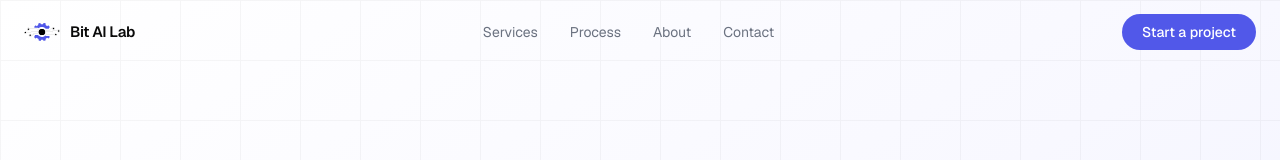
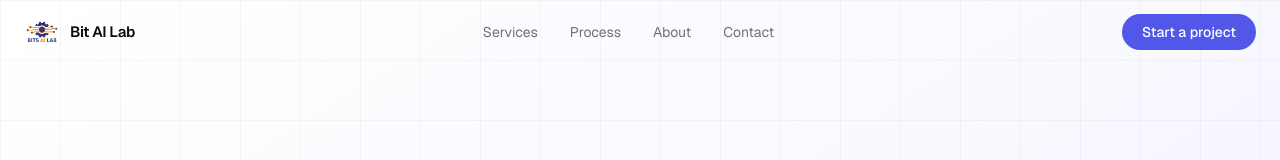
Before and after one commit to krush7789/Bail-fe-Test, a Next.js app: page / in a window 1280 px wide. Shown: the top 160 px of the page. Built offline with nearby package versions, Linux system fonts and the light colour scheme.

Commit message:
FIxing logo and footer

```diff
--- a/src/app/layout.tsx
+++ b/src/app/layout.tsx
@@ -15,6 +15,10 @@ const geistMono = Geist_Mono({
 export const metadata: Metadata = {
   title: "Bit AI Lab — We build the AI that builds your business",
   description: "Bit AI Lab is an AI agency specializing in AI agents, automation, chatbots, AI consulting, and custom AI products.",
+  icons: {
+    icon: "/favicon.png",
+    apple: "/favicon.png",
+  },
 };
 
 export default function RootLayout({
--- a/src/app/price/PricingClient.tsx
+++ b/src/app/price/PricingClient.tsx
@@ -125,7 +125,7 @@ export default function PricingClient() {
       {/* Header */}
       <div className="border-b border-[#e8e8e8] px-6 py-4">
         <a href="/" className="inline-flex items-center gap-2.5 group">
-          <Image src="/logo.svg" alt="Bit AI Lab" width={32} height={16} />
+          <Image src="/logo.gif" alt="Bit AI Lab" width={32} height={32} />
           <span className="text-sm font-semibold text-[#0a0a0a]">Bit AI Lab</span>
         </a>
       </div>
--- a/src/components/About.tsx
+++ b/src/components/About.tsx
@@ -72,10 +72,10 @@ export default function About() {
             <div className="absolute inset-0 rounded-3xl bg-gradient-to-br from-[#5158e9]/5 to-[#5158e9]/10 border border-[#5158e9]/10" />
             <div className="absolute inset-8 rounded-2xl bg-gradient-to-br from-white to-[#f8f8ff] border border-[#e8e8e8]" />
             <Image
-              src="/logo.svg"
+              src="/logo.gif"
               alt="Bit AI Lab"
               width={140}
-              height={72}
+              height={140}
               className="relative z-10 opacity-90"
             />
           </div>
--- a/src/components/Footer.tsx
+++ b/src/components/Footer.tsx
@@ -42,16 +42,16 @@ export default function Footer() {
   return (
     <footer className="bg-[#0a0a0a] text-white px-6 pt-16 pb-8">
       <div className="max-w-6xl mx-auto">
-        <div className="grid grid-cols-1 md:grid-cols-3 gap-12 mb-16">
+        <div className="grid grid-cols-1 md:grid-cols-2 gap-12 mb-16">
           {/* Brand */}
           <div className="flex flex-col gap-4">
             <a href="#" className="flex items-center gap-2.5">
               <Image
-                src="/logo.svg"
+                src="/logo.gif"
                 alt="Bit AI Lab"
                 width={36}
-                height={18}
-                className="brightness-0 invert"
+                height={36}
+                className="opacity-90"
               />
               <span className="font-semibold text-[15px] tracking-tight">
                 Bit AI Lab
@@ -63,7 +63,7 @@ export default function Footer() {
           </div>
 
           {/* Nav */}
-          <div className="flex flex-col gap-4">
+          <div className="flex flex-col gap-4 md:items-end md:text-right">
             <span className="text-xs font-medium tracking-widest uppercase text-[#6b7280]">
               Navigate
             </span>
@@ -81,7 +81,7 @@ export default function Footer() {
             </ul>
           </div>
 
-          {/* Social */}
+          {/* Social — commented out until social profiles are ready
           <div className="flex flex-col gap-4">
             <span className="text-xs font-medium tracking-widest uppercase text-[#6b7280]">
               Connect
@@ -102,12 +102,13 @@ export default function Footer() {
               ))}
             </ul>
           </div>
+          */}
         </div>
 
         {/* Bottom bar */}
         <div className="pt-8 border-t border-white/10 flex flex-col sm:flex-row items-center justify-between gap-4">
           <p className="text-xs text-[#6b7280]">
-            © 2025 Bit AI Lab. All rights reserved.
+            © 2026 Bit AI Lab. All rights reserved.
           </p>
           <p className="text-xs text-[#6b7280]">
             Built with Next.js & Tailwind CSS
--- a/src/components/Navbar.tsx
+++ b/src/components/Navbar.tsx
@@ -32,10 +32,10 @@ export default function Navbar() {
         {/* Logo */}
         <a href="#" className="flex items-center gap-2.5 group">
           <Image
-            src="/logo.svg"
+            src="/logo.gif"
             alt="Bit AI Lab"
             width={36}
-            height={18}
+            height={36}
             className="shrink-0"
           />
           <span className="font-semibold text-[15px] tracking-tight text-[#0a0a0a]">
```
Also changed, not shown: public/favicon.png (added), public/logo.gif (added).
